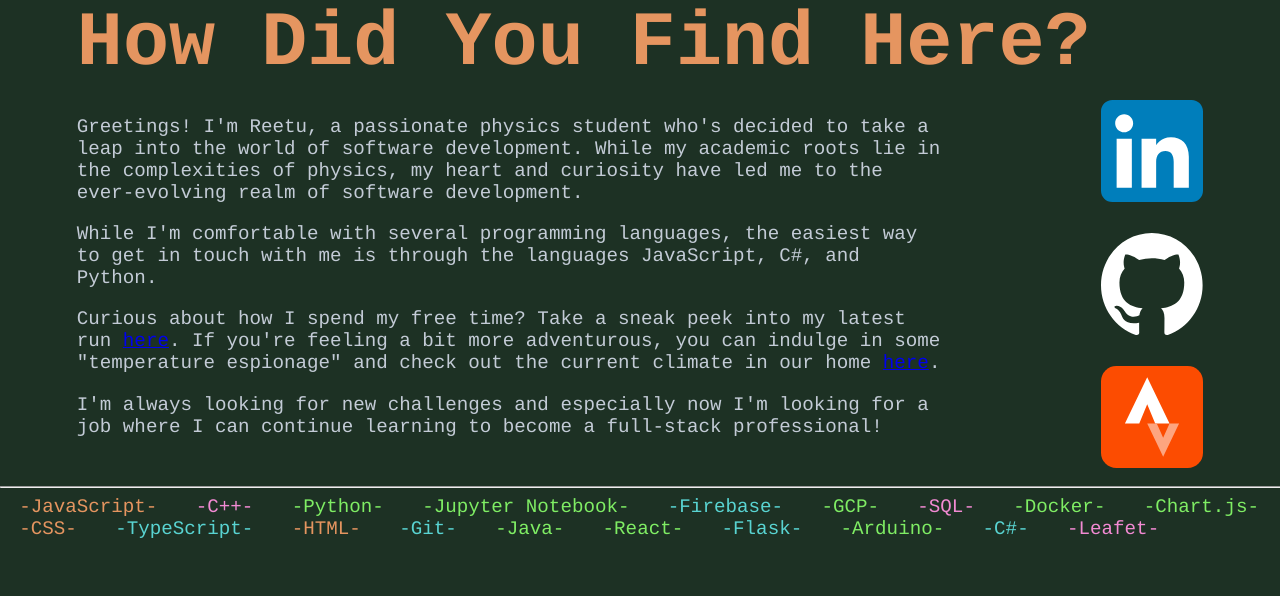
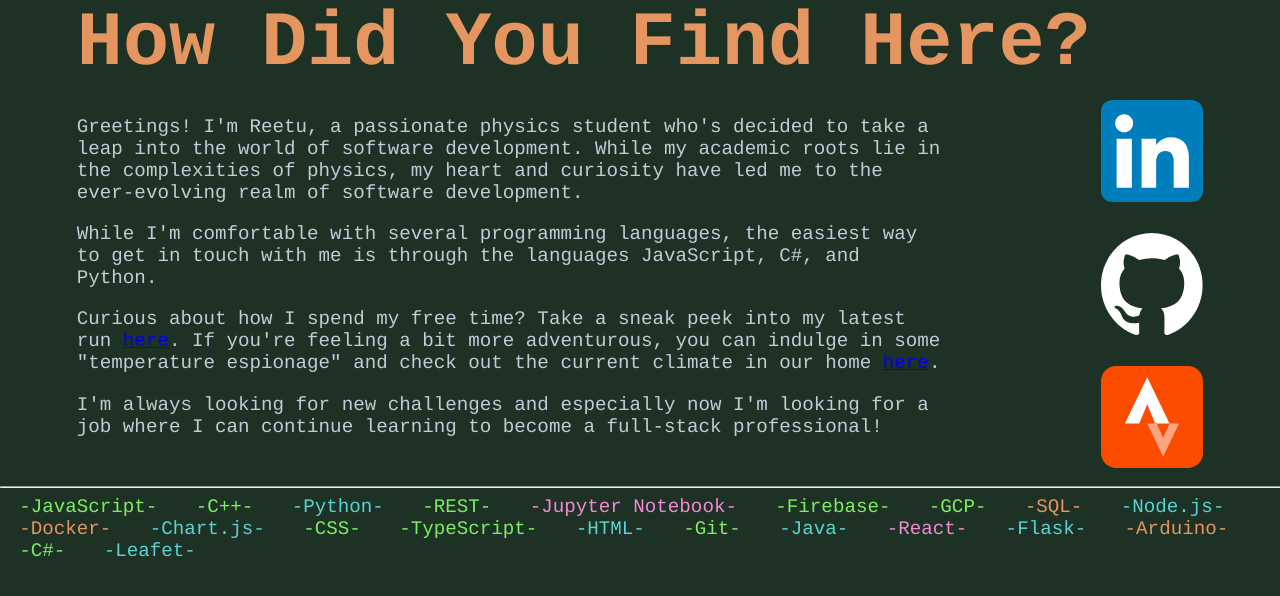
Before and after one commit to ReetuInkila/ReetuInkila, a React (Create React App) app in the folder app/: page / in a window 1280 px wide. Shown: the top 596 px of the page. Built offline with nearby package versions, Linux system fonts and the light colour scheme.

Commit message:
update skills

```diff
--- a/app/src/App.tsx
+++ b/app/src/App.tsx
@@ -9,7 +9,7 @@ import MouseFollower from './MouseFollower';
 
 function App() {
   const [mousePosition, setMousePosition] = React.useState({ x: 0, y: 0 });
-  const [skills] = React.useState(['JavaScript', 'C++', 'Python', 'Jupyter Notebook', 'Firebase', 'GCP', 'SQL', 'Docker', 'Chart.js', 'CSS', 'TypeScript', 'HTML', 'Git', 'Java', 'React', 'Flask', 'Arduino', 'C#', 'Leafet']);
+  const [skills] = React.useState(['JavaScript', 'C++', 'Python', 'REST', 'Jupyter Notebook', 'Firebase', 'GCP', 'SQL', 'Node.js', 'Docker', 'Chart.js', 'CSS', 'TypeScript', 'HTML', 'Git', 'Java', 'React', 'Flask', 'Arduino', 'C#', 'Leafet']);
 
   const handleMouseMove = (e:any) => {
     setMousePosition({ x: e.clientX, y: e.clientY });
```
